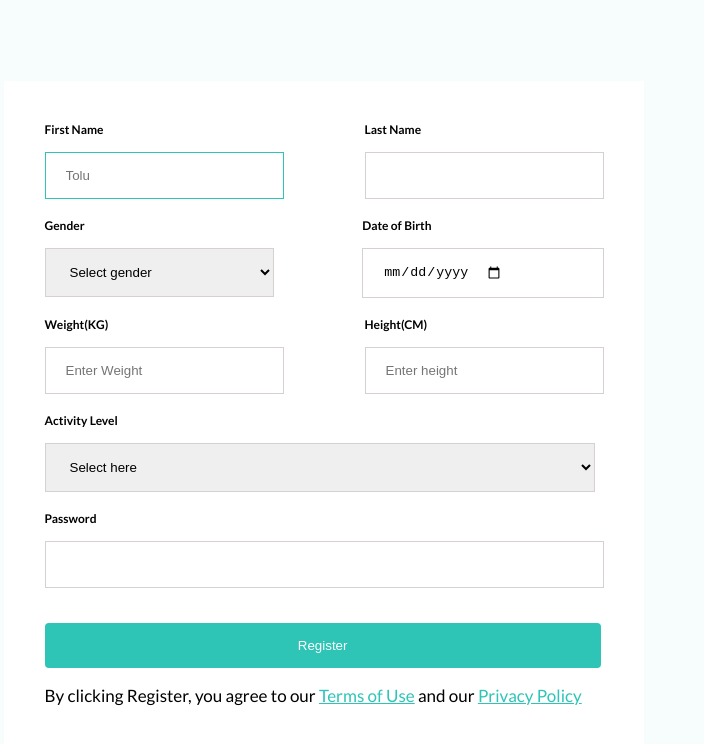
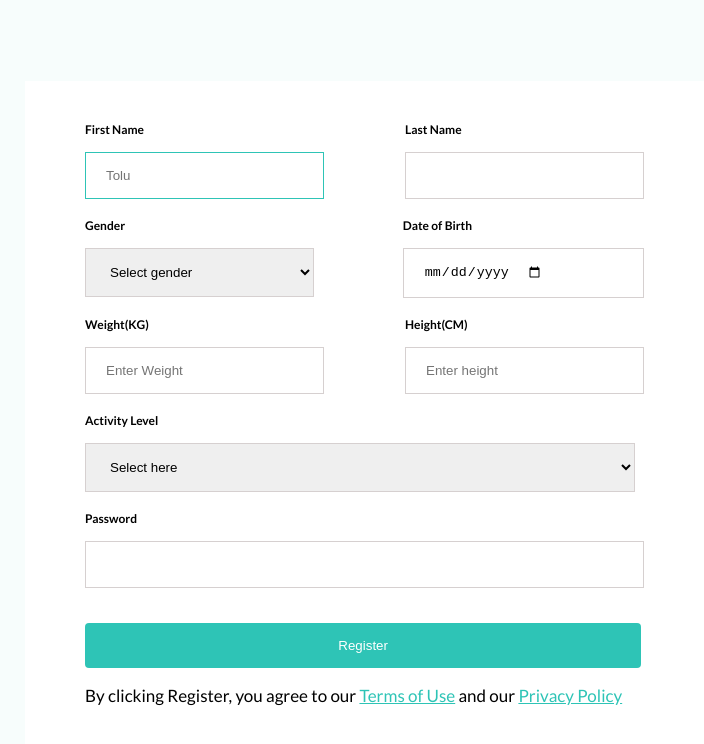
Before and after one commit to debbie-bee/web-development, a plain HTML site: page index.html in a window 1280 px wide. Shown: the full height of the page, 636-1340 px from the left, 704 px wide, since content can reach past the window. Drawn offline with Linux system fonts and the light colour scheme.

Commit message:
Update style.css

```diff
--- a/style.css
+++ b/style.css
@@ -44,7 +44,7 @@ body{
     padding-top: 81px;
 }
 .real-form {
-    Width:580px;
+    Width:100%;
     Height:679px;
     background-color: #fff;
     backdrop-filter: blur(35px);
```
